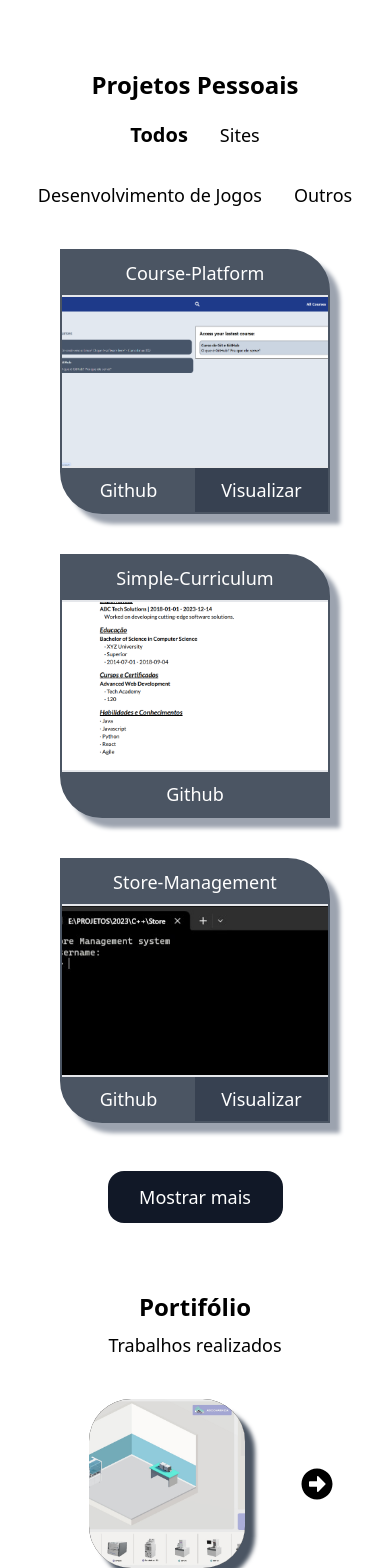
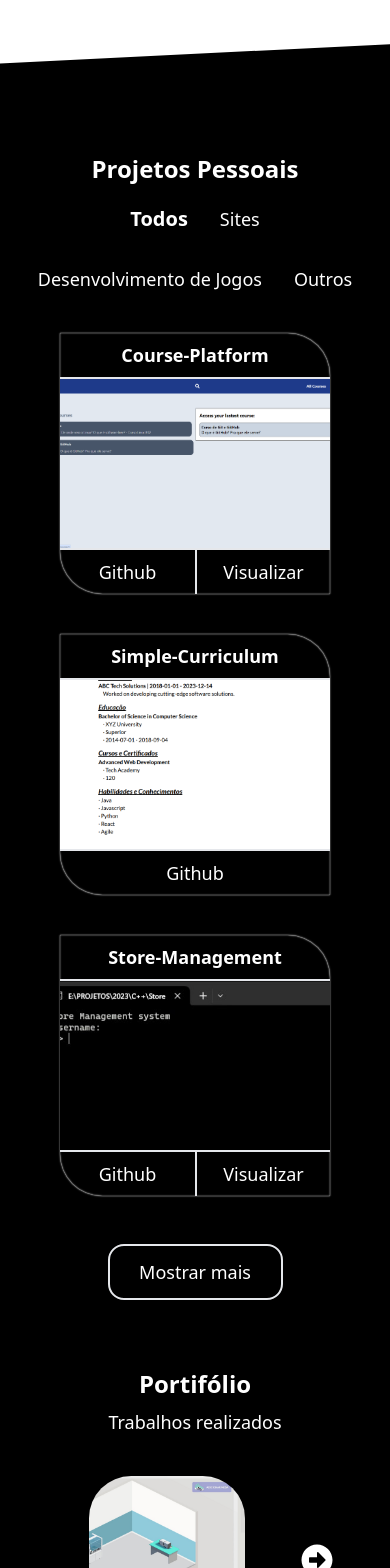
Before and after one commit to Kauan231/Portfolio, a React (Vite) app in the folder portfolio/: page / in a window 390 px wide. Shown: the part 2020-3588 px from the top of the page. Built offline with nearby package versions, Linux system fonts and the light colour scheme.

Commit message:
Update projects design

```diff
--- a/portfolio/src/App.css
+++ b/portfolio/src/App.css
@@ -16,3 +16,8 @@
     clip-path: polygon(50% 100%, 0 0, 100% 0);
     @apply bg-stone-300 sm:h-[20vh] h-[10vh] w-auto ;
 }
+
+.Divider {
+    clip-path: polygon(0 0, 100% 0, 100% 23%, 0 46%);
+    @apply sm:h-[20vh] h-[10vh] w-auto ;
+}
--- a/portfolio/src/components/Projetos.jsx
+++ b/portfolio/src/components/Projetos.jsx
@@ -16,13 +16,14 @@ export default function Projetos() {
     const isVisible2 = useIsVisible(ref2, .2);
 
     return (
-
-            <section id="Projects">
-                <article>
+            <>
+                <section className="bg-black">
+                    <div className="Divider -translate-y-1 bg-white"></div>
+                    <article className="bg-black">
                         <div ref={ref1} className={`transition-opacity ease-in duration-500 ${isVisible1 ? "opacity-100" : "opacity-10"} `}>
                             <div className="PersonalProjects m-0 sm:pt-30 pt-10 p-5">
                                 <div className='Div-Center'>
-                                <h1 className='Title-Center m-0 p-0'>{(Language == "Portuguese") ? "Projetos Pessoais" : "Personal Projects"}</h1>
+                                    <h1 className='Title-Center text-white m-0 p-0'>{(Language == "Portuguese") ? "Projetos Pessoais" : "Personal Projects"}</h1>
                                 </div>
                                 <PersonalProjects/>
                             </div>
@@ -30,18 +31,18 @@ export default function Projetos() {
                         <div ref={ref2} className={`transition-opacity ease-in duration-500 ${isVisible2 ? "opacity-100" : "opacity-10"} `}>
                             <div className="ProfessionalProjects sm:pt-30 pt-12 sm:pb-40">
                                 <div className='Div-Center  mb-0 pb-2'>
-                                    <span className='Title-Center m-0 p-0 '>{(Language == "Portuguese") ? "Portifólio" : "Portfolio"}</span>
+                                        <span className='Title-Center m-0 p-0 text-white'>{(Language == "Portuguese") ? "Portifólio" : "Portfolio"}</span>
                                 </div>
                                 <div className='Div-Center m-0 p-0'>
-                                    <span className='text-lg'>{(Language == "Portuguese") ? "Trabalhos realizados" : "Professional projects"}</span>
+                                        <span className='text-lg text-white'>{(Language == "Portuguese") ? "Trabalhos realizados" : "Professional projects"}</span>
                                 </div>
                                 <ProfessionalProjects/>
                             </div>
                         </div>
                         <OpenVideo/>
-
                     </article>
                 </section>
+            </>
 
     )
 }
--- a/portfolio/src/components/ProjetosPessoais.jsx
+++ b/portfolio/src/components/ProjetosPessoais.jsx
@@ -21,14 +21,12 @@ const PersonalProjects = () => {
                     <h1 className='Card-Title'>{Title}</h1>
                 </article>
                 <picture style={{backgroundImage: "url('" + Image + "')"}} className='Card-Image'></picture>
-
-
                 {
                     Item.Video ? <div className="grid grid-cols-2 gap-0">
                                 <a href={Item.Link} className='Card-Button'>
                                     <span className='Card-Button-Text'>Github</span>
                                 </a>
-                                <button onClick={ () => { SetCurrentVideo(Item); SetOpen(true); } } className='Card-Button bg-gray-700'>
+                                <button onClick={ () => { SetCurrentVideo(Item); SetOpen(true); } } className='Card-Button border-l-2'>
                                     <span className='Card-Button-Text'>{(Language == "Portuguese") ? "Visualizar" : "Show"}</span>
                                 </button>
                             </div>
@@ -52,7 +50,6 @@ const PersonalProjects = () => {
             filtered = ArrayOfProjects.filter((item) => item.Tag == Filter);
         }
 
-
         let ItemsToShow = filtered.map((item, index) => {
             return <Card Title={item.Title} Image={item.Image} Item={item} key={index} Hidden={(((index + 1)  > CardLimit))}> </Card>
         }
@@ -62,17 +59,15 @@ const PersonalProjects = () => {
 
         return (
             <>
-
             <ul className="w-full flex flex-wrap gap-8 justify-center pb-10">
-                <li><button className={`${Filter == "All" ? "font-semibold text-xl" : "font-thin text-lg"}`}   onClick={() => { SetFilter("All") }}>{(Language == "Portuguese") ? "Todos" : "All"}</button></li>
-                <li><button className={`${Filter == "Web" ? "font-semibold text-xl" : "font-thin text-lg"}`}   onClick={() => { SetFilter("Web") }}>{(Language == "Portuguese") ? "Sites" : "Web"}</button></li>
-                <li><button className={`${Filter == "Game" ? "font-semibold text-xl" : "font-thin text-lg"}`}  onClick={() => { SetFilter("Game") }}>{(Language == "Portuguese") ? "Desenvolvimento de Jogos" : "Game Development"}</button></li>
-                <li><button className={`${Filter == "Other" ? "font-semibold text-xl" : "font-thin text-lg"}`} onClick={() => { SetFilter("Other") }}>{(Language == "Portuguese") ? "Outros" : "Other"}</button></li>
+                <li><button className={`${Filter == "All" ? "font-semibold text-xl" : "font-thin text-lg"} text-white`}   onClick={() => { SetFilter("All") }}>{(Language == "Portuguese") ? "Todos" : "All"}</button></li>
+                <li><button className={`${Filter == "Web" ? "font-semibold text-xl" : "font-thin text-lg"} text-white`}   onClick={() => { SetFilter("Web") }}>{(Language == "Portuguese") ? "Sites" : "Web"}</button></li>
+                <li><button className={`${Filter == "Game" ? "font-semibold text-xl" : "font-thin text-lg"} text-white`}  onClick={() => { SetFilter("Game") }}>{(Language == "Portuguese") ? "Desenvolvimento de Jogos" : "Game Development"}</button></li>
+                <li><button className={`${Filter == "Other" ? "font-semibold text-xl" : "font-thin text-lg"} text-white`} onClick={() => { SetFilter("Other") }}>{(Language == "Portuguese") ? "Outros" : "Other"}</button></li>
             </ul>
             <div className='Card-Grid'>
                 {ItemsToShow}
             </div>
-
             {
                 filtered.length > CardLimit &&
                 <div className="ShowMore-Center">
@@ -84,7 +79,6 @@ const PersonalProjects = () => {
                     </button>
                 </div>
             }
-
             </>
         )
     }
--- a/portfolio/src/components/ProjetosProfissionais.jsx
+++ b/portfolio/src/components/ProjetosProfissionais.jsx
@@ -49,9 +49,9 @@ const ProfessionalProjects = () => {
     function FakeCard() {
         return (
             <>
-            <div className="hidden sm:flex ">
+            <div className="hidden sm:flex">
                 <div className={`SpecialCard relative z-0 flex flex-col`}>
-                    <div className="bg-slate-900 w-full h-full absolute z-10 justify-center items-center hidden sm:flex">
+                    <div className="bg-black w-full h-full absolute z-10 justify-center items-center hidden sm:flex">
                     </div>
                     <picture className='Card-Image'></picture>
 
@@ -84,7 +84,7 @@ const ProfessionalProjects = () => {
         return (
             <>
             <div className='SpecialCard-Grid hidden xl:flex'>
-                <FaArrowAltCircleLeft  onClick={ () => {SetIndex(index-2) }} className={`${(index - 2) >= 0 ? "flex" :  "hidden"} w-auto h-12 m-2`}/>
+                <FaArrowAltCircleLeft  onClick={ () => {SetIndex(index-2) }} className={`${(index - 2) >= 0 ? "flex" :  "hidden"} w-auto h-12 m-2 text-white`}/>
                 { items[index] ?
                 items[index] :
                 <FakeCard/>
@@ -95,15 +95,15 @@ const ProfessionalProjects = () => {
                 <FakeCard/>
                 }
 
-                <FaArrowAltCircleRight onClick={ () => {SetIndex(index+2) }} className={`${(index + 2) > items.length ? "hidden" : "flex"} w-auto h-12 m-2`}/>
+                <FaArrowAltCircleRight onClick={ () => {SetIndex(index+2) }} className={`${(index + 2) > items.length ? "hidden" : "flex"} w-auto h-12 m-2 text-white`}/>
             </div>
 
             <div className='SpecialCard-Grid xl:hidden'>
-                <FaArrowAltCircleLeft  onClick={ () => {SetIndex(index-1) }} className={`${(index - 1) < 0 ? "hidden" : "flex"} w-auto h-8 sm:h-[12] sm:pr-0 pr-2 m-2`}/>
+                <FaArrowAltCircleLeft  onClick={ () => {SetIndex(index-1) }} className={`${(index - 1) < 0 ? "hidden" : "flex"} w-auto h-8 sm:h-[12] sm:pr-0 pr-2 m-2 text-white`}/>
                 { items[index]
                 }
 
-                <FaArrowAltCircleRight onClick={ () => {SetIndex(index+1) }} className={`${(index + 2) >items.length ? "hidden" : "flex"} w-auto h-8 pl-2 m-2`}/>
+                <FaArrowAltCircleRight onClick={ () => {SetIndex(index+1) }} className={`${(index + 2) >items.length ? "hidden" : "flex"} w-auto h-8 pl-2 m-2 text-white`}/>
             </div>
             </>
         )
--- a/portfolio/src/components/style/Projects.css
+++ b/portfolio/src/components/style/Projects.css
@@ -1,10 +1,26 @@
 .ProfessionalProjects {
-    @apply w-full h-full pb-12 sm:pt-24 ; /* bg-gradient-to-b bg-stone-100 to-sky-200 */
+    @apply w-full h-full pb-12 sm:pt-24; /* bg-gradient-to-b bg-stone-100 to-sky-200 */
 }
 
 .Card {
-    @apply h-auto bg-gray-600 sm:m-5 mb-10 rounded-tr-[5vh] rounded-bl-[5vh] border-2 border-gray-600 overflow-clip shadow-gray-400 shadow-[10px_10px_4px_0px];
+    --neon-border-color: rgba(0, 255, 0);
+    box-shadow:
+            0 0 .1rem #ffffff,
+            inset 0 0 .1rem #ffffff;
+    @apply h-auto sm:m-5 mb-10 rounded-tr-[5vh] rounded-bl-[5vh];
 }
+.Card:hover {
+    --neon-border-color: rgba(255, 255, 255, 0.459);
+    box-shadow:
+            0 0 .1rem #ffffff,
+            inset 0 0 .1rem #ffffff,
+            0 0 0rem var(--neon-border-color),
+            inset 0 0 0rem var(--neon-border-color),
+            0 0 2rem var(--neon-border-color),
+            inset 0 0 0rem var(--neon-border-color);
+    @apply h-auto sm:m-5 mb-10 rounded-tr-[5vh] rounded-bl-[5vh];
+}
+
 
 @keyframes fadeInAnimation {
     0% {
@@ -17,7 +33,7 @@
 }
 
 .Card-Image {
-    @apply sm:h-[50vh] h-[20vh] border-gray-500 bg-black w-full  bg-cover bg-no-repeat bg-center sm:bg-left rounded-[0vh];
+    @apply sm:h-[50vh] h-[20vh] border-black bg-black w-full  bg-cover bg-no-repeat bg-center sm:bg-left rounded-[0vh];
 }
 
 .Card-Article {
@@ -25,7 +41,7 @@
 }
 
 .Card-Title {
-    @apply font-thin text-lg no-underline underline-offset-2 text-center text-white;
+    @apply text-lg text-white font-semibold no-underline underline-offset-2 text-center;
 }
 
 .Card-Paragraph {
@@ -37,7 +53,7 @@
 }
 
 .Card-Button {
-    @apply bg-gray-600  border-t-2 text-center p-2 w-full hover:opacity-60 duration-500 align-bottom;
+    @apply  border-t-2 text-center p-2 w-full hover:opacity-60 duration-500 align-bottom;
 }
 
 
@@ -50,11 +66,11 @@
 }
 
 .ShowMore-Button {
-    @apply bg-gray-900 rounded-2xl text-center p-3 w-1/2 h-1/2 hover:-rotate-2 duration-500;
+    @apply border-2 rounded-2xl text-center p-3 w-1/2 h-1/2 hover:-rotate-2 duration-500;
 }
 
 .SpecialCard {
-    @apply p-0 h-auto bg-white m-10 sm:mr-4 sm:ml-4 mb-10 rounded-[5vh] overflow-clip shadow-gray-600 shadow-[10px_10px_4px_0px] w-[40vw]; /* hover:-rotate-2 duration-500 */
+    @apply p-0 h-auto bg-white m-10 sm:mr-4 sm:ml-4 mb-10 rounded-[5vh] overflow-clip w-[40vw]; /* hover:-rotate-2 duration-500 */
 }
 
 .SpecialCard-Title {
@@ -66,11 +82,11 @@
 }
 
 .PersonalProjects {
-    @apply w-full h-full; /*  bg-gradient-to-b from-white/0 to-stone-100 */
+    @apply w-full h-full;
 }
 
 .SpecialCard-SM {
-    @apply p-5 h-auto w-[60vw] sm:w-[40vw] min-h-[60vh] max-h-[60vh]  bg-white sm:m-5 mb-10 rounded-[5vh] shadow-gray-600 shadow-[10px_10px_4px_0px] ;
+    @apply p-5 h-auto w-[60vw] sm:w-[40vw] min-h-[60vh] max-h-[60vh]  bg-white sm:m-5 mb-10 rounded-[5vh];
 }
 
 .SpecialCard-Title-SM {
--- a/portfolio/src/components/style/Video.css
+++ b/portfolio/src/components/style/Video.css
@@ -1,9 +1,9 @@
 .Video-Container {
-    @apply flex flex-1 flex-wrap md:grid md:col-span-4 justify-center lg:justify-normal pr-2 pl-2 sm:pt-0 pt-2 md:pl-0 md:pr-0 h-[75vh] min-[1920px]:h-full w-full md:min-h-[60vh] md:min-w-[60vw] h-[30%] bg-slate-200 ;
+    @apply flex flex-1 flex-wrap md:grid md:col-span-4 justify-center lg:justify-normal pr-2 pl-2 sm:pt-0 pt-2 md:pl-0 md:pr-0 h-[75vh] min-[1920px]:h-full w-full md:min-h-[60vh] md:min-w-[60vw] h-[30%] bg-black ;
 }
 
 .Overlay-Container {
-    @apply sm:overflow-y-scroll overflow-y-auto overscroll-none fixed left-0 right-0 top-0 bottom-0 flex flex-wrap mr-5 md:mr-10 ml-5 md:ml-10 mt-4 md:mt-[2vh] min-[1920px]:mt-[10vh] mb-20 h-[80vh] md:min-h-[60vh]  w-auto rounded-2xl  border-8 border-slate-800 z-20 bg-white;
+    @apply sm:overflow-y-scroll overflow-y-auto overscroll-none fixed left-0 right-0 top-0 bottom-0 flex flex-wrap mr-5 md:mr-10 ml-5 md:ml-10 mt-4 md:mt-[2vh] min-[1920px]:mt-[10vh] mb-20 h-[80vh] md:min-h-[60vh]  w-auto rounded-2xl  border-8 border-white z-20 bg-white;
     animation: ScaleTransition ease 0.5s;
     animation-iteration-count: 1;
     animation-fill-mode: forwards;
@@ -44,5 +44,5 @@
 }
 
 .Project-Close-Icon {
-    @apply  w-full h-10 text-white mt-0 md:block hidden bg-slate-500  p-1;
+    @apply  w-full h-10 text-white mt-0 md:block hidden bg-black p-1;
 }
```
Lines whose indentation alone changed are shown as unchanged.
